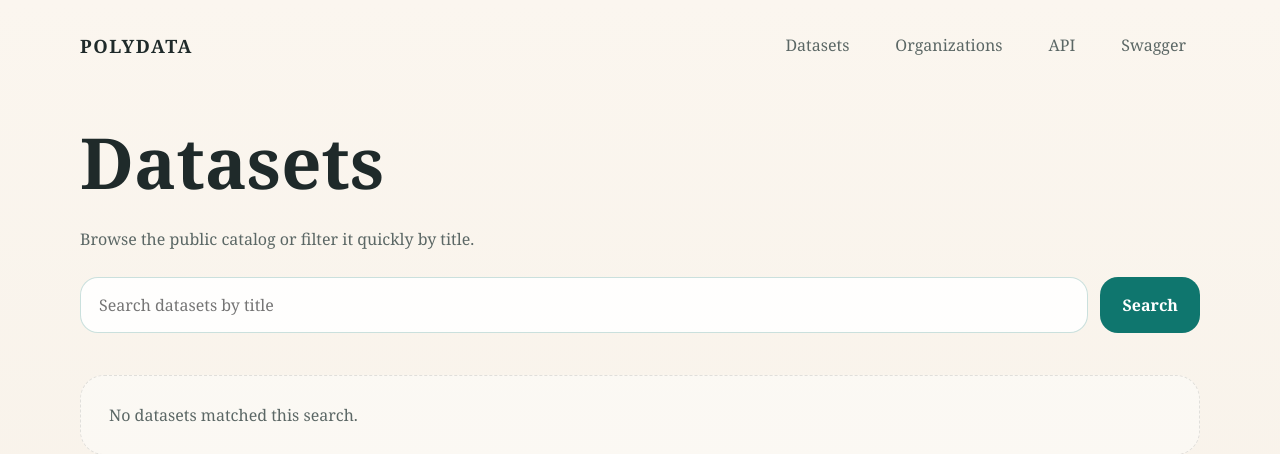
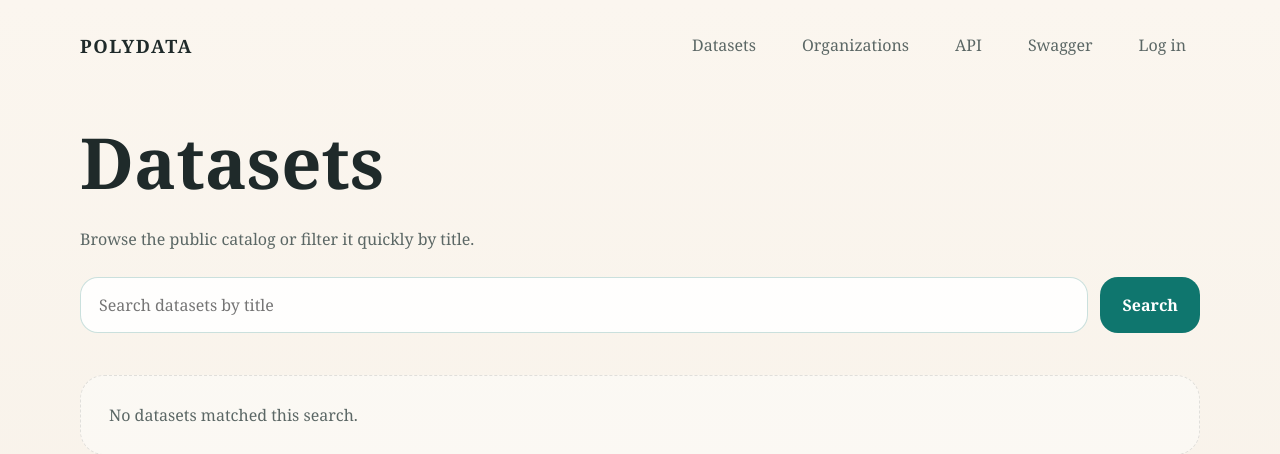
Before and after one commit to nonzero-sum/PolyData, a Django app: template backend/src/main/templates/main/dataset_list.html in a window 1280 px wide. Shown: the top 454 px of the page. Run offline with Django 5.2, Linux system fonts and the light colour scheme; the template is opened without the code that fills it, so the values that code supplies are empty.

Commit message:
Add 'Log in' nav link to templates
Insert a "Log in" link (/dms/) into the header navigation across several frontend templates so users can access the DMS login from dataset, organization, resource and home pages. Updated files: backend/src/main/templates/main/dataset_detail.html, dataset_list.html, home.html, organization_detail.html, organization_list.html, resource_detail.html.

```diff
--- a/backend/src/main/templates/main/dataset_detail.html
+++ b/backend/src/main/templates/main/dataset_detail.html
@@ -50,6 +50,7 @@
                 <a href="/organizations/">Organizations</a>
                 <a href="/api/">API</a>
                 <a href="/api/schema/swagger-ui/">Swagger</a>
+                <a href="/dms/">Log in</a>
             </nav>
         </header>
         <section class="hero">
--- a/backend/src/main/templates/main/dataset_list.html
+++ b/backend/src/main/templates/main/dataset_list.html
@@ -52,6 +52,7 @@
                 <a href="/organizations/">Organizations</a>
                 <a href="/api/">API</a>
                 <a href="/api/schema/swagger-ui/">Swagger</a>
+                <a href="/dms/">Log in</a>
             </nav>
         </header>
         <section class="intro">
--- a/backend/src/main/templates/main/home.html
+++ b/backend/src/main/templates/main/home.html
@@ -192,6 +192,7 @@
                 <a href="/organizations/">Organizations</a>
                 <a href="/api/">API</a>
                 <a href="/api/schema/swagger-ui/">Swagger</a>
+                <a href="/dms/">Log in</a>
             </nav>
         </header>
 
--- a/backend/src/main/templates/main/organization_detail.html
+++ b/backend/src/main/templates/main/organization_detail.html
@@ -46,6 +46,7 @@
                 <a href="/organizations/">Organizations</a>
                 <a href="/api/">API</a>
                 <a href="/api/schema/swagger-ui/">Swagger</a>
+                <a href="/dms/">Log in</a>
             </nav>
         </header>
         <section class="hero">
--- a/backend/src/main/templates/main/organization_list.html
+++ b/backend/src/main/templates/main/organization_list.html
@@ -52,6 +52,7 @@
                 <a href="/organizations/">Organizations</a>
                 <a href="/api/">API</a>
                 <a href="/api/schema/swagger-ui/">Swagger</a>
+                <a href="/dms/">Log in</a>
             </nav>
         </header>
         <section class="intro">
--- a/backend/src/main/templates/main/resource_detail.html
+++ b/backend/src/main/templates/main/resource_detail.html
@@ -50,6 +50,7 @@
                 <a href="/organizations/">Organizations</a>
                 <a href="/api/">API</a>
                 <a href="/api/schema/swagger-ui/">Swagger</a>
+                <a href="/dms/">Log in</a>
             </nav>
         </header>
         <section class="hero">
```
